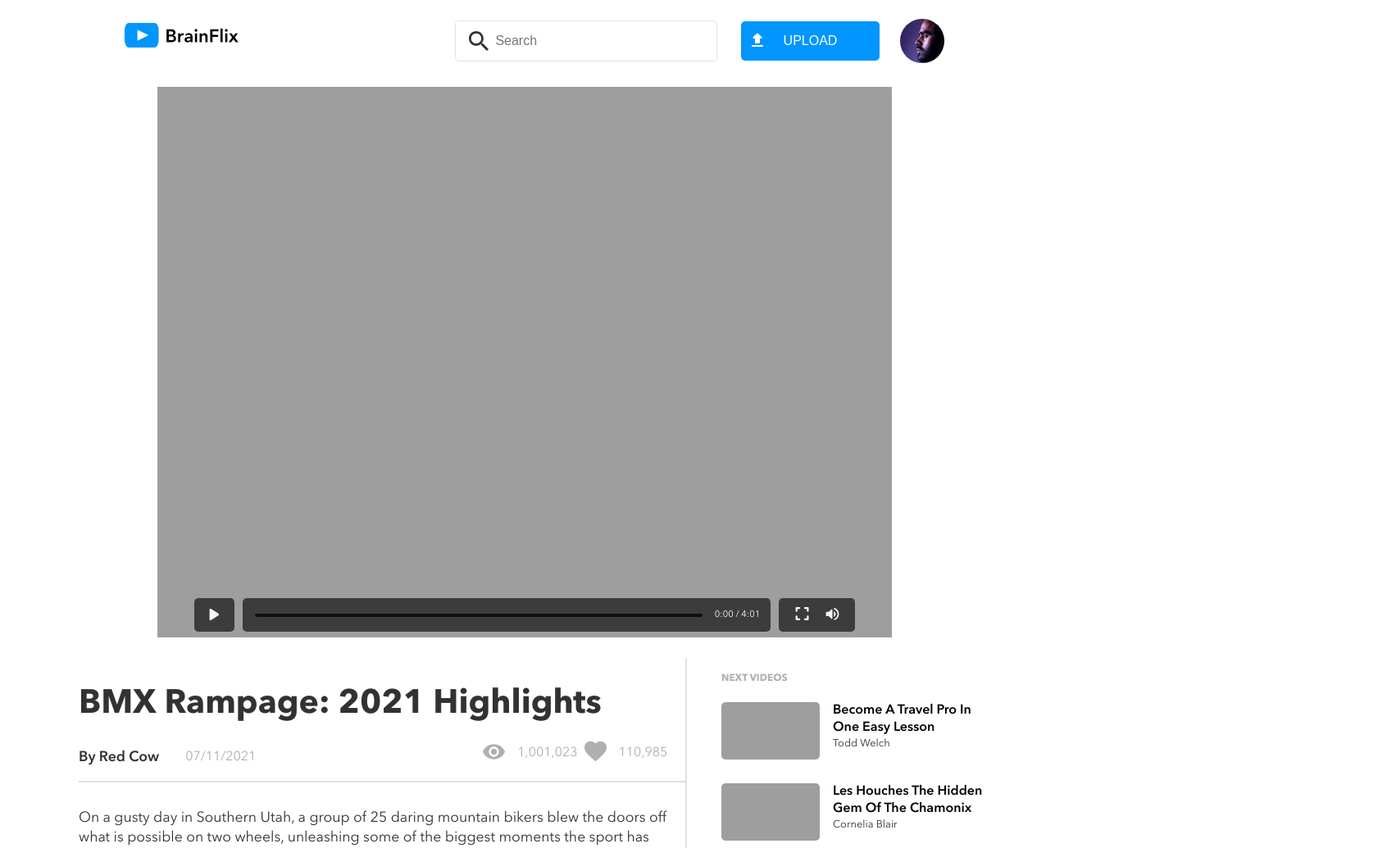
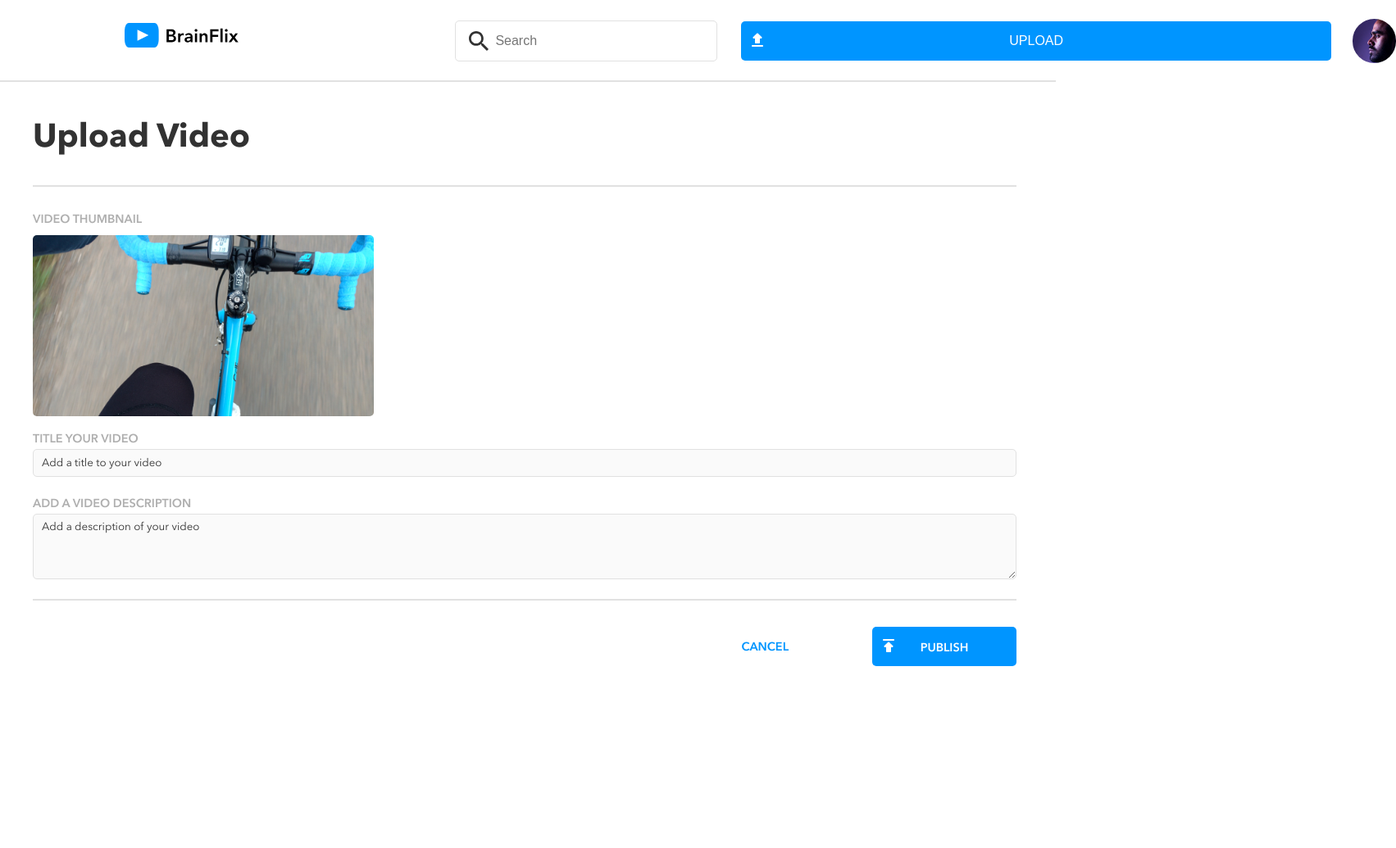
Before and after one commit to gala-kapralova/brainflix, a React (Create React App) app: page /video-upload in a window 1280 px wide. Shown: the top 1035 px of the page at 82% size, 1703 px wide, since content can reach past the window. After the commit the page ends 843 px from the top, so only its background shows below. Built offline with nearby package versions, Linux system fonts and the light colour scheme; grey boxes are pictures that could not be loaded.

Commit message:
add routes to App.js, add Links to Header.js, add pages

```diff
--- a/src/App.js
+++ b/src/App.js
@@ -1,30 +1,20 @@
-import Header from "./components/Header/Header";
-import MainVideo from "./components/MainVideo/MainVideo";
-import videos from "./data/videos.json";
-import VideoContent from "./components/VideoContent/VideoContent";
-import videoDetails from "./data/video-details.json";
-import NextVideos from "./components/NextVideos/NextVideos";
+import { BrowserRouter, Routes, Route } from 'react-router-dom'
+import VideoPage from './pages/VideoPage/VideoPage';
+import UploadPage from './pages/UploadPage/UploadPage';
+
 
 function App() {
-  const videoData = videos[0];
-  const videoContent = videoDetails[0];
-  return (
+return (
+  <BrowserRouter>
     <div className="App">
-      <Header />
-      <MainVideo image={videoData.image}/>
-      <VideoContent
-      title={videoContent.title}
-      channel={videoContent.channel}
-      image={videoContent.image}
-      description={videoContent.description}
-      views={videoContent.views}
-      likes={videoContent.likes}
-      timestamp={videoContent.timestamp}
-      comments={videoContent.comments}
-      avatar={videoContent.avatar}/>
-      <NextVideos currentVideoId={videoData.id} />
+      <Routes>
+            <Route path="/" element={<VideoPage />} />
+            <Route path="/video-upload" element={<UploadPage />} />
+            <Route path="/video-player/:videoId" element={<VideoPage />} />
+      </Routes>
     </div>
-  );
-}
+  </BrowserRouter>
+   );
+ }
 
 export default App;
--- a/src/components/Header/Header.js
+++ b/src/components/Header/Header.js
@@ -1,5 +1,6 @@
     import logo from "../../assets/logo/BrainFlix-logo.svg";
     import avatar from "../../assets/images/Mohan-muruge.jpg";
+    import { Link } from "react-router-dom"
     import "./Header.scss";
 
     const Header = () => (
@@ -15,7 +16,7 @@
 
     const Logo = () => (
     <div className="header__logo">
-        <a href="../../App" className="home__link"><img src={logo} alt="Logo" className="header__logo-icon"/></a>
+        <Link to="/"><img src={logo} alt="Logo" className="header__logo-icon"/></Link>
     </div>
     );
 
@@ -30,7 +31,7 @@
     )
 
     const UploadButton = () => (
-    <button className="header__button">UPLOAD</button>
+    <Link to="/video-upload" className="header__link"><button className="header__button">UPLOAD</button></Link>
     )
 
     export default Header;
--- /dev/null
+++ b/src/pages/UploadPage/UploadPage.js
@@ -0,0 +1,11 @@
+import Header from "../../components/Header/Header";
+import UploadVideo from "../../components/UploadVideo/UploadVideo";
+
+const UploadPage = () => (
+<div className="upload__page">
+    <Header/>
+    <UploadVideo/>
+</div>
+);
+
+export default UploadPage;
--- /dev/null
+++ b/src/pages/VideoPage/VideoPage.css
@@ -0,0 +1 @@
+/*# sourceMappingURL=VideoPage.css.map */
--- /dev/null
+++ b/src/pages/VideoPage/VideoPage.js
@@ -0,0 +1,30 @@
+import Header from "../../components/Header/Header";
+import MainVideo from "../../components/MainVideo/MainVideo";
+import videos from "../../data/videos.json";
+import VideoContent from "../../components/VideoContent/VideoContent";
+import videoDetails from "../../data/video-details.json";
+import NextVideos from "../../components/NextVideos/NextVideos";
+
+function VideoPage() {
+  const videoData = videos[0];
+  const videoContent = videoDetails[0];
+  return (
+    <div className="VideoPage">
+      <Header />
+      <MainVideo image={videoData.image}/>
+      <VideoContent
+      title={videoContent.title}
+      channel={videoContent.channel}
+      image={videoContent.image}
+      description={videoContent.description}
+      views={videoContent.views}
+      likes={videoContent.likes}
+      timestamp={videoContent.timestamp}
+      comments={videoContent.comments}
+      avatar={videoContent.avatar}/>
+      <NextVideos currentVideoId={videoData.id} />
+    </div>
+  );
+}
+
+export default VideoPage;
```
Also changed, not shown: src/pages/VideoPage/VideoPage.scss (added).
